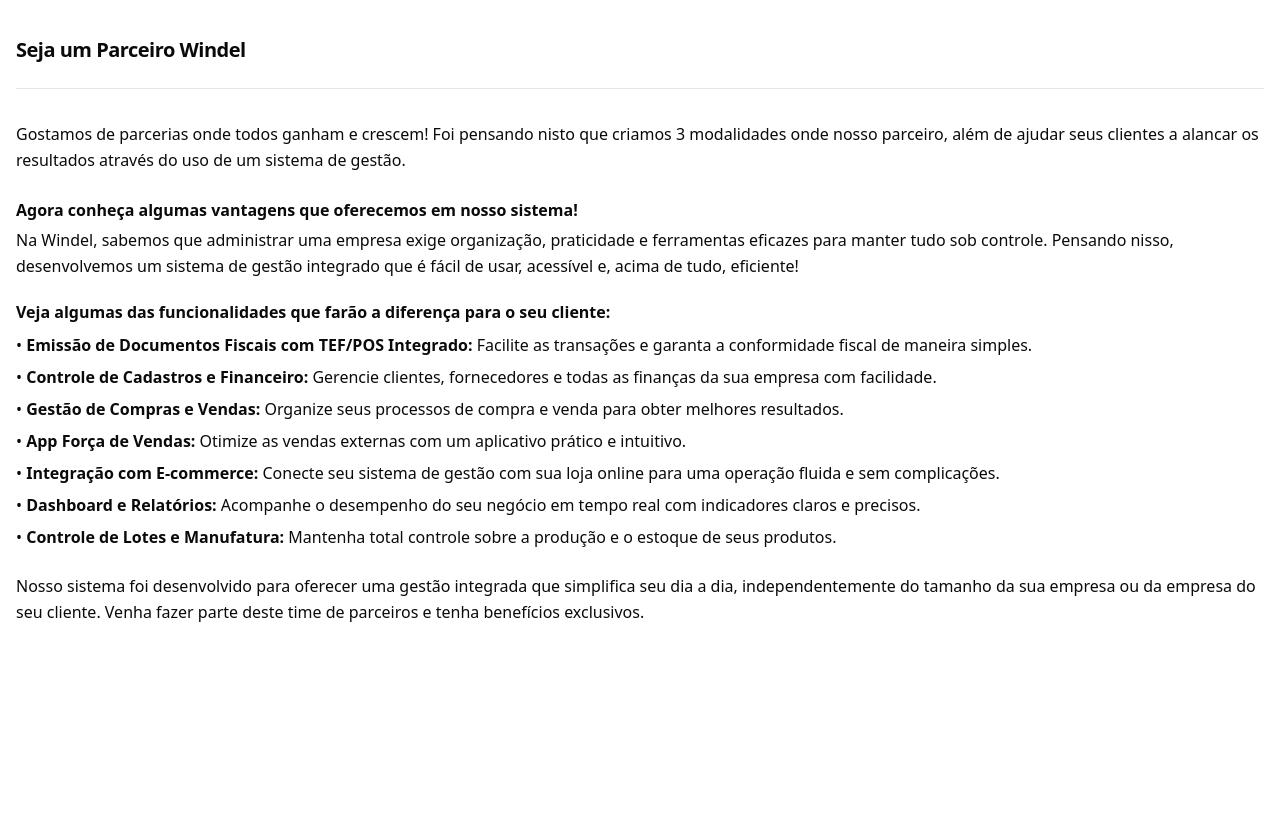
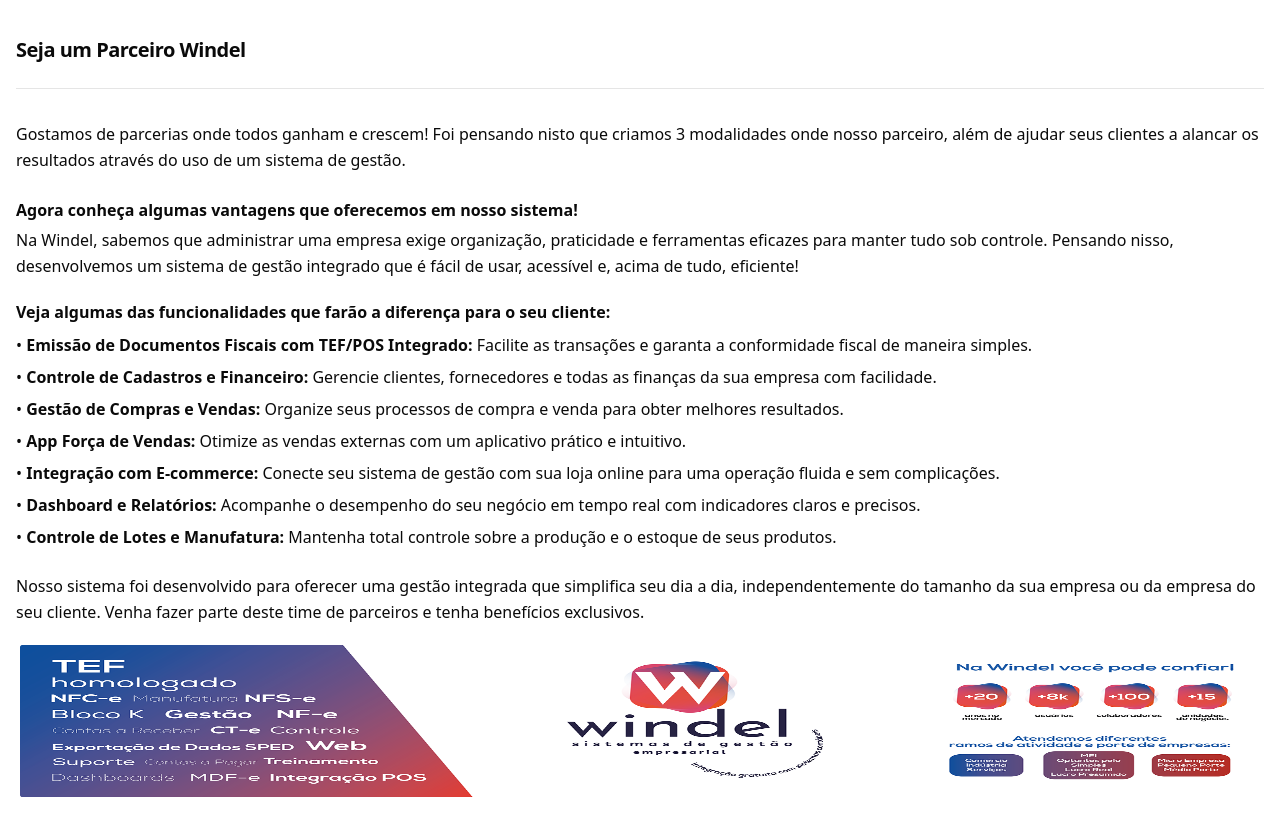
Before and after one commit to oZanella/landing, a Next.js app in the folder projectLanding/: page /pages/Indicacao in a window 1280 px wide. Before the commit the page ends 800 px from the top, so only its background shows below. Built offline with nearby package versions, Linux system fonts and the light colour scheme.

Commit message:
Ajustes na aba de indicação

```diff
--- a/projectLanding/app/pages/Indicacao/page.tsx
+++ b/projectLanding/app/pages/Indicacao/page.tsx
@@ -1,16 +1,13 @@
-import { CardPadrao, CardHeader, CardTitle, CardFooter, CardAction, CardContent } from "@/components/ui-padrao/card-padrao";
+import { CardTitle, CardContent } from "@/components/ui-padrao/card-padrao";
 import { Avatar, AvatarFallback, AvatarImage } from "@/components/ui-padrao/avatar-padrao"
-import { Button } from "@/components/ui/button";
-import { ModeToggle } from "@/components/ui/themes-toggle";
-import { CornerDownRight, Facebook, Instagram, Linkedin } from "lucide-react";
-import Link from "next/link";
+
 import { Separator } from "@/components/ui/separator";
 
 
 export default function PageIndicacao() {
     return (
 
-        <CardContent>
+        <CardContent className="gap-4">
             <div className="flex flex-col gap-2">
                 <div className="flex flex-col-reverse items-center gap-2 md:flex-row md:items-start">
                     <div className="flex-1 min-w-0 flex flex-col text-start gap-3 mb-2 md:text-left">
@@ -62,6 +59,12 @@
                     Nosso sistema foi desenvolvido para oferecer uma gestão integrada que simplifica seu dia a dia, independentemente do tamanho da sua empresa ou da empresa do seu cliente. Venha fazer parte deste time de parceiros e tenha benefícios exclusivos.
                 </p>
             </div>
+            <div className="">
+                <Avatar className="w-full h-40 rounded-2xl p-1">
+                    <AvatarImage src="/images/imgIndicacao.png" alt="Avatar User" />
+                    <AvatarFallback>Icon</AvatarFallback>
+                </Avatar>
+            </div>
         </CardContent>
 
     );
```
